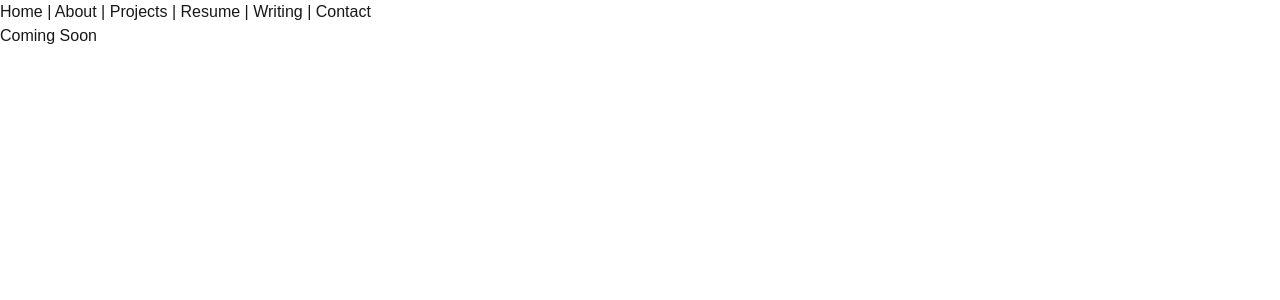
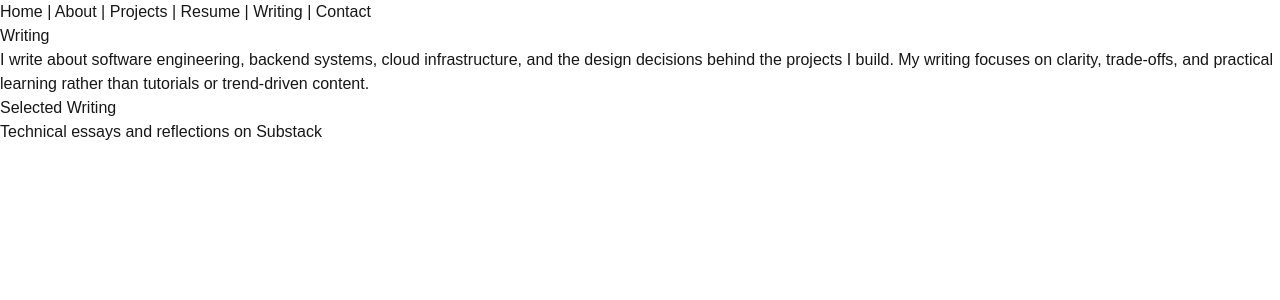
Before and after one commit to Stennis1/stennis-portfolio, a Next.js app: page /writing in a window 1280 px wide. Shown: the top 300 px of the page. Built offline with nearby package versions, Linux system fonts and the light colour scheme.

Commit message:
feat: add writing page with external Substack link

```diff
--- a/app/writing/page.tsx
+++ b/app/writing/page.tsx
@@ -1,7 +1,30 @@
-export default function Page() {
-    return (
-        <main>
-            <h1>Coming Soon</h1>
-        </main>
-    );
+export default function WritingPage() {
+  return (
+    <main>
+      <h1>Writing</h1>
+
+      <p>
+        I write about software engineering, backend systems, cloud infrastructure,
+        and the design decisions behind the projects I build. My writing focuses
+        on clarity, trade-offs, and practical learning rather than tutorials or
+        trend-driven content.
+      </p>
+
+      <section>
+        <h2>Selected Writing</h2>
+
+        <ul>
+          <li>
+            <a
+              href="https://stennissmith.substack.com"
+              target="_blank"
+              rel="noopener noreferrer"
+            >
+              Technical essays and reflections on Substack
+            </a>
+          </li>
+        </ul>
+      </section>
+    </main>
+  );
 }
```
